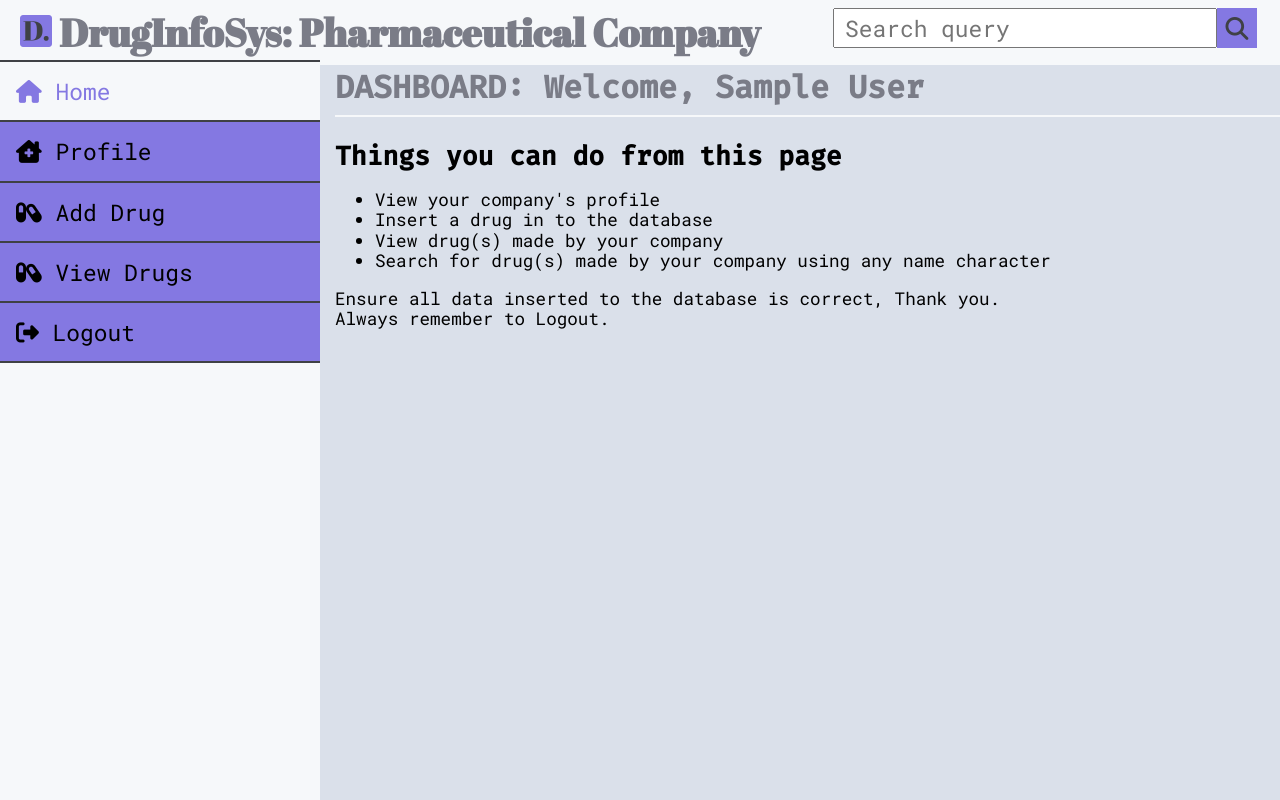
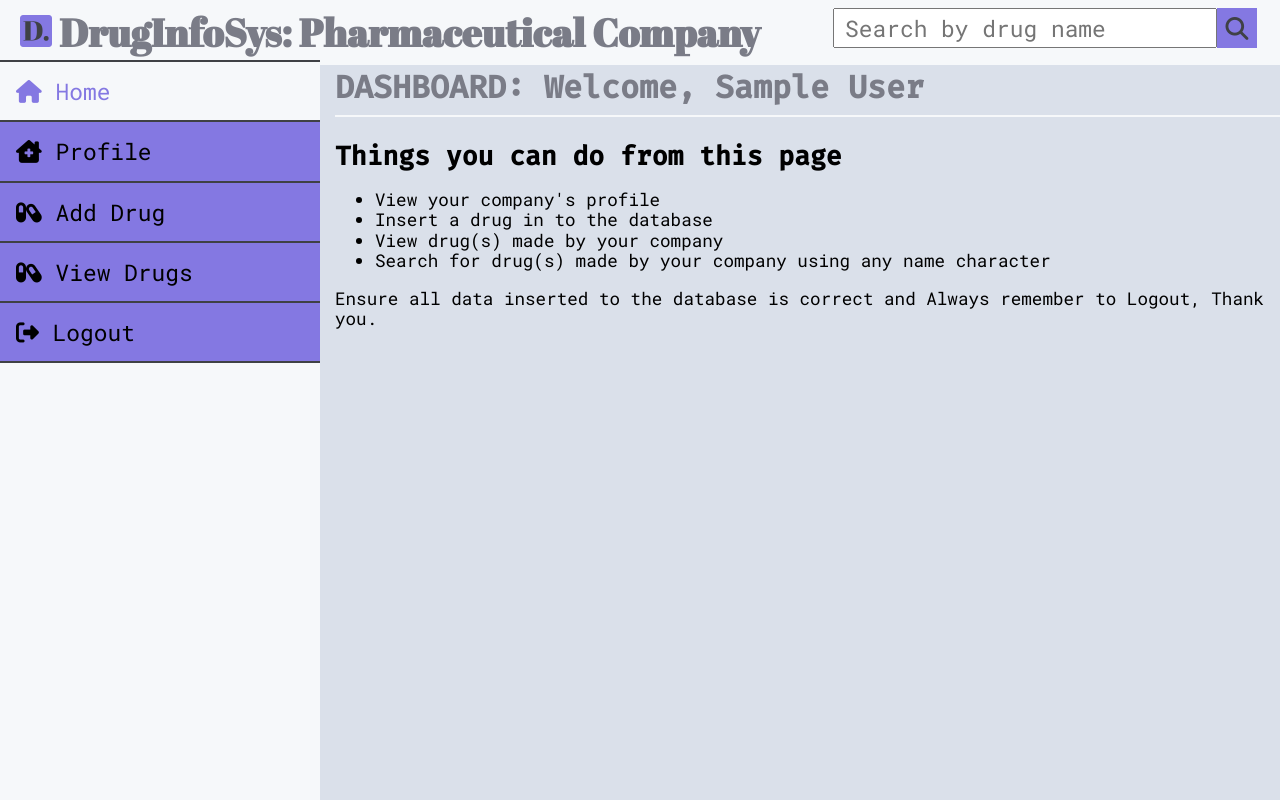
Before and after one commit to A3AJAGBE/python-project, a Flask app: page /pharma_dashboard in a window 1280 px wide. Run offline with Flask 2, Linux system fonts and the light colour scheme; the visitor is signed in with stand-in values (Sample User, id 1); some libraries are stand-ins or nearby versions.

Commit message:
beautify the content of the file

```diff
--- a/templates/pharma_dashboard.html
+++ b/templates/pharma_dashboard.html
@@ -21,11 +21,9 @@
     <h1><img src="/static/images/favicon32.png" alt="logo"> DrugInfoSys: Pharmaceutical Company</h1>
 
     <form class="search" action=" {{ url_for('pharma_search') }} " method="POST">
-      <input type="text" name="search" placeholder="Search query" value="{{ request.form.search }}" />
+      <input type="text" name="search" placeholder="Search by drug name" value="{{ request.form.search }}" />
       <button type="submit"><i class="fas fa-search"></i></button>
     </form>
-
-</form>
 
   </header> <!-- END OF HEADER SECTION -->
 
@@ -55,14 +53,12 @@
           <li>Search for drug(s) made by your company using any name character </li>
 
         </ul>
-        <p>Ensure all data inserted to the database is correct, Thank you. <br> Always remember to Logout. </p>
+        <p>Ensure all data inserted to the database is correct and Always remember to Logout, Thank you. </p>
       </div>
     </section>
 
   </main> <!-- END OF MAIN SECTION -->
 
-  <!-- SCRIPTS -->
-  <script src="/static/script.js" charset="utf-8"></script>
 </body>
 
 </html>
```
